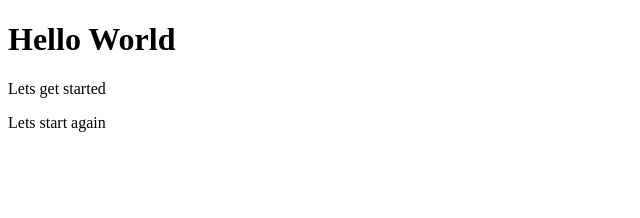
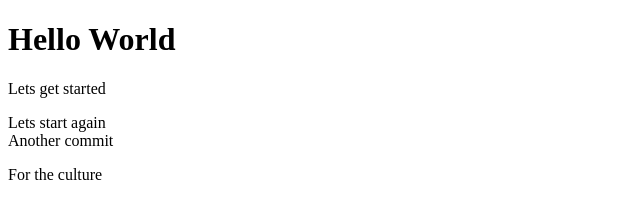
Before and after one commit to Mayordan/Git, a plain HTML site: page index.html in a window 1280 px wide. Shown: the whole page, without its empty margins (0-640 px from the left). Drawn offline with Linux system fonts and the light colour scheme.

Commit message:
the Second commit

```diff
--- a/index.html
+++ b/index.html
@@ -10,5 +10,7 @@
     <h1>Hello World</h1>
     <p>Lets get started</p>
     <section>Lets start again</section>
+    <section>Another commit</section>
+    <p>For the culture</p>
   </body>
 </html>
```
